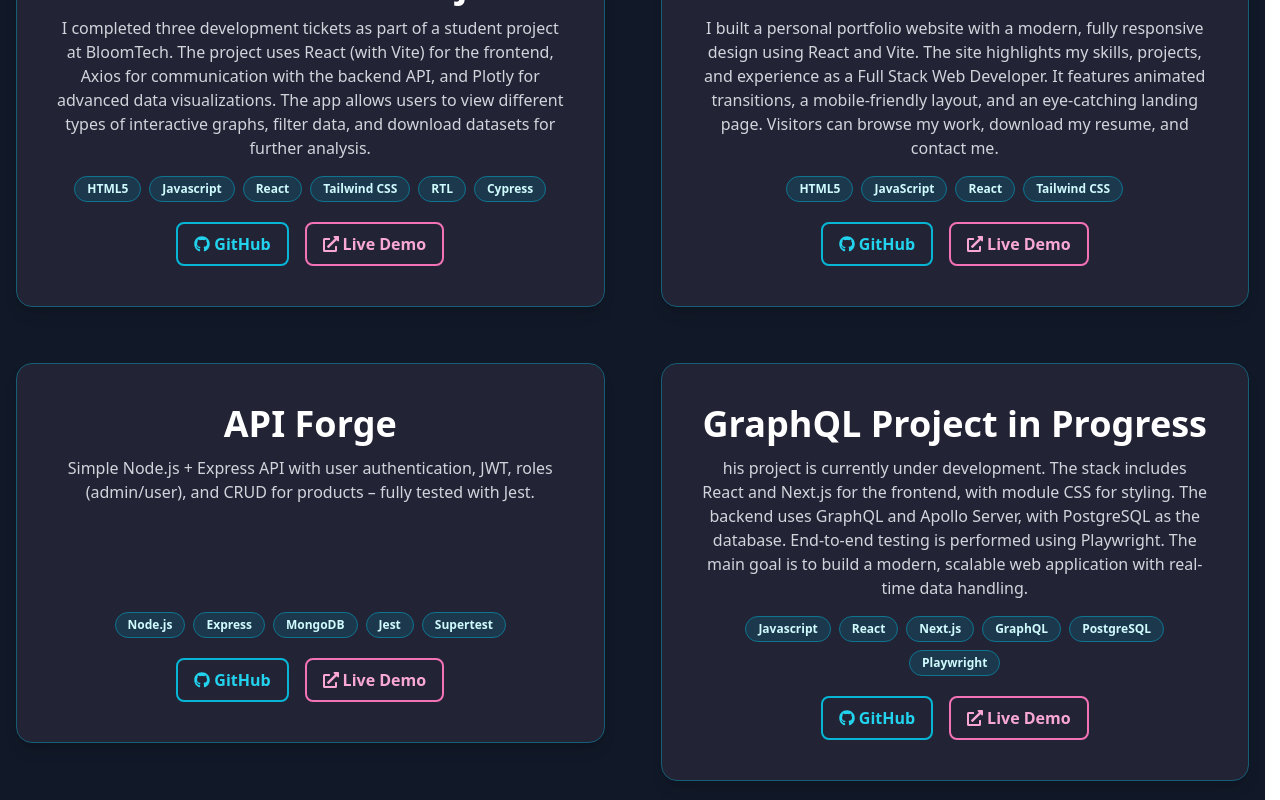
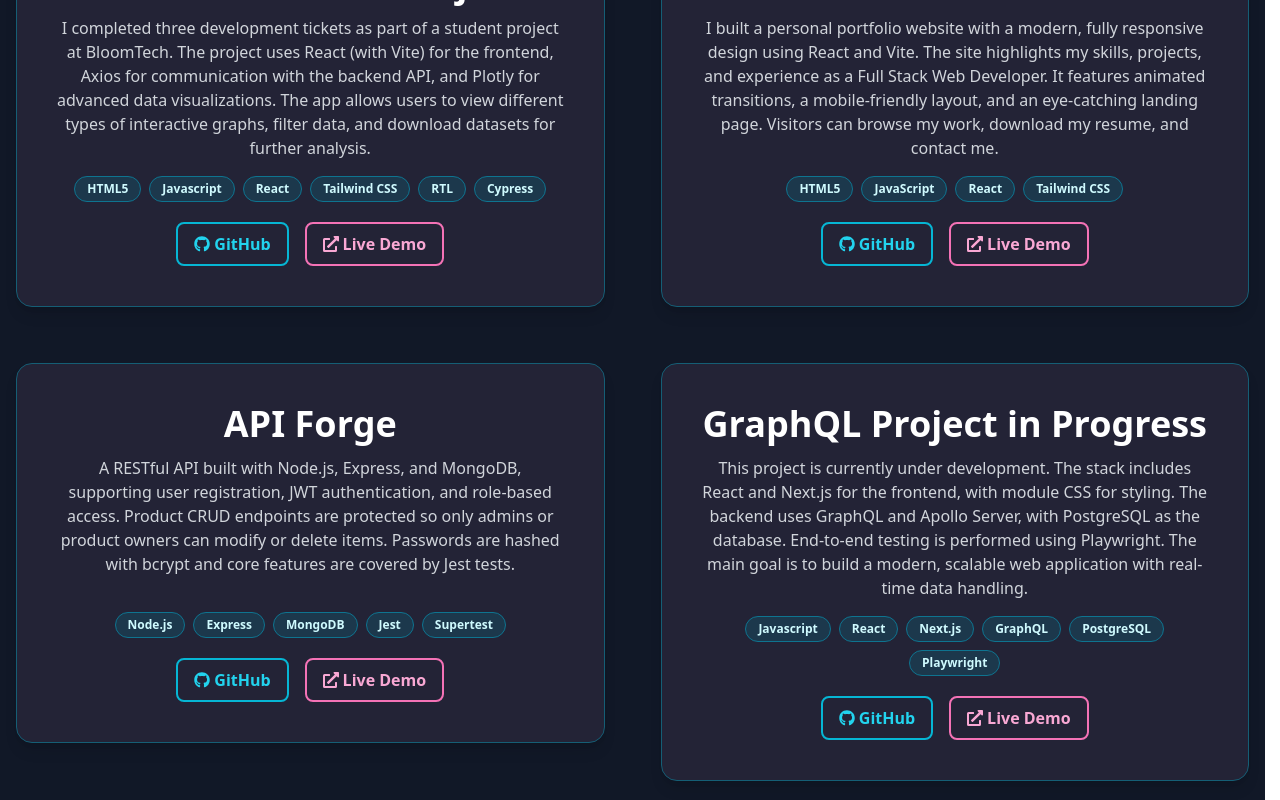
Before and after one commit to Kornetas/portfolio, a React (Vite) app: page /projects in a window 1280 px wide. Shown: the part 365-1165 px from the top of the page. Built offline with nearby package versions, Linux system fonts and the light colour scheme.

Commit message:
Update README

```diff
--- a/src/pages/Projects.jsx
+++ b/src/pages/Projects.jsx
@@ -23,7 +23,7 @@ const projects = [
   {
     name: "API Forge",
     description:
-      "Simple Node.js + Express API with user authentication, JWT, roles (admin/user), and CRUD for products – fully tested with Jest.",
+      "A RESTful API built with Node.js, Express, and MongoDB, supporting user registration, JWT authentication, and role-based access. Product CRUD endpoints are protected so only admins or product owners can modify or delete items. Passwords are hashed with bcrypt and core features are covered by Jest tests.",
     github: "https://github.com/Kornetas/api-forge",
     website: "https://github.com/Kornetas/api-forge",
     techs: ["Node.js", "Express", "MongoDB", "Jest", "Supertest"],
@@ -31,7 +31,7 @@ const projects = [
   {
     name: "GraphQL Project in Progress",
     description:
-      "his project is currently under development. The stack includes React and Next.js for the frontend, with module CSS for styling. The backend uses GraphQL and Apollo Server, with PostgreSQL as the database. End-to-end testing is performed using Playwright. The main goal is to build a modern, scalable web application with real-time data handling.",
+      "This project is currently under development. The stack includes React and Next.js for the frontend, with module CSS for styling. The backend uses GraphQL and Apollo Server, with PostgreSQL as the database. End-to-end testing is performed using Playwright. The main goal is to build a modern, scalable web application with real-time data handling.",
     github: "https://github.com/Kornetas",
     website: "https://github.com/Kornetas",
     techs: [
```
Also changed, not shown: 1 other file (tests, documents, lock files or other folders).
